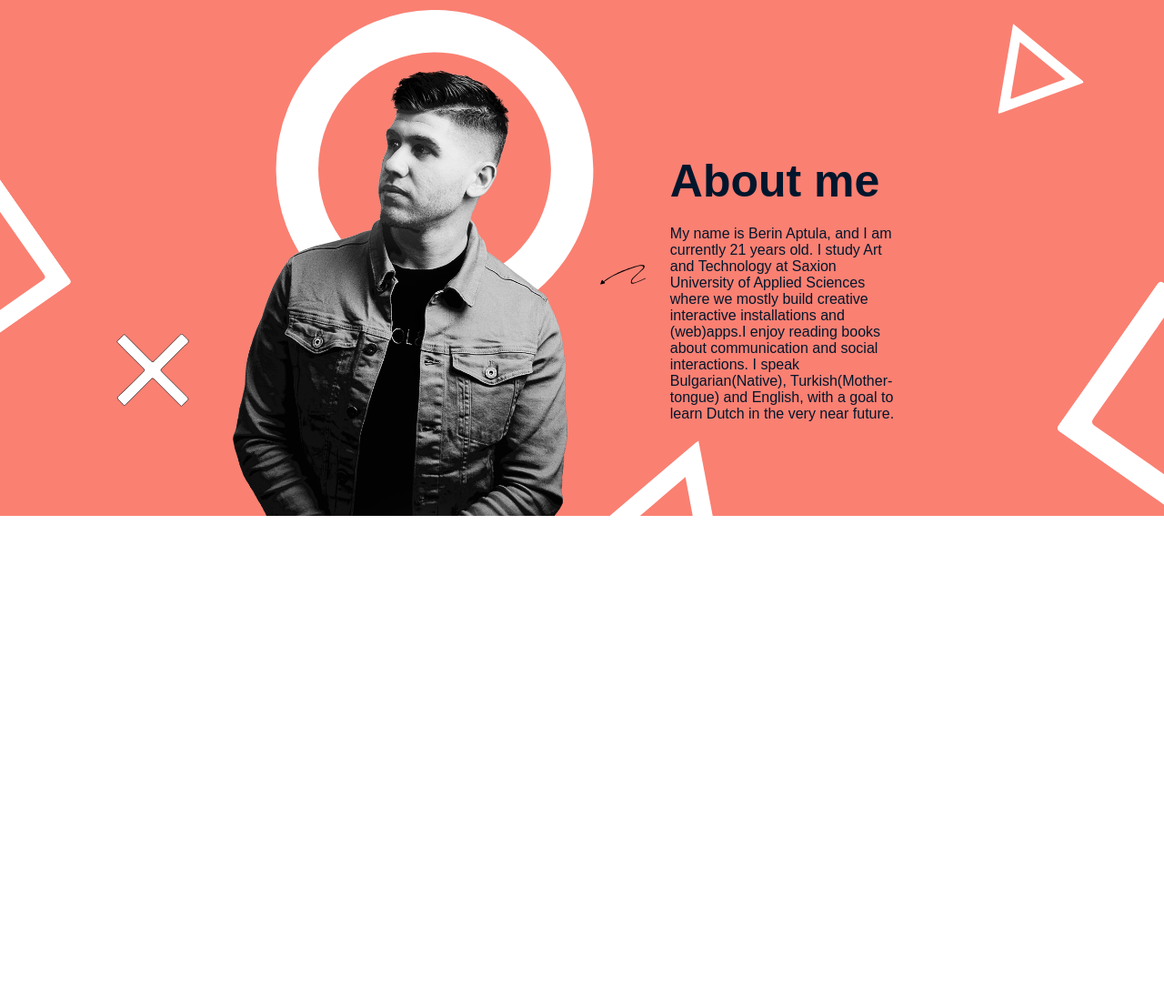
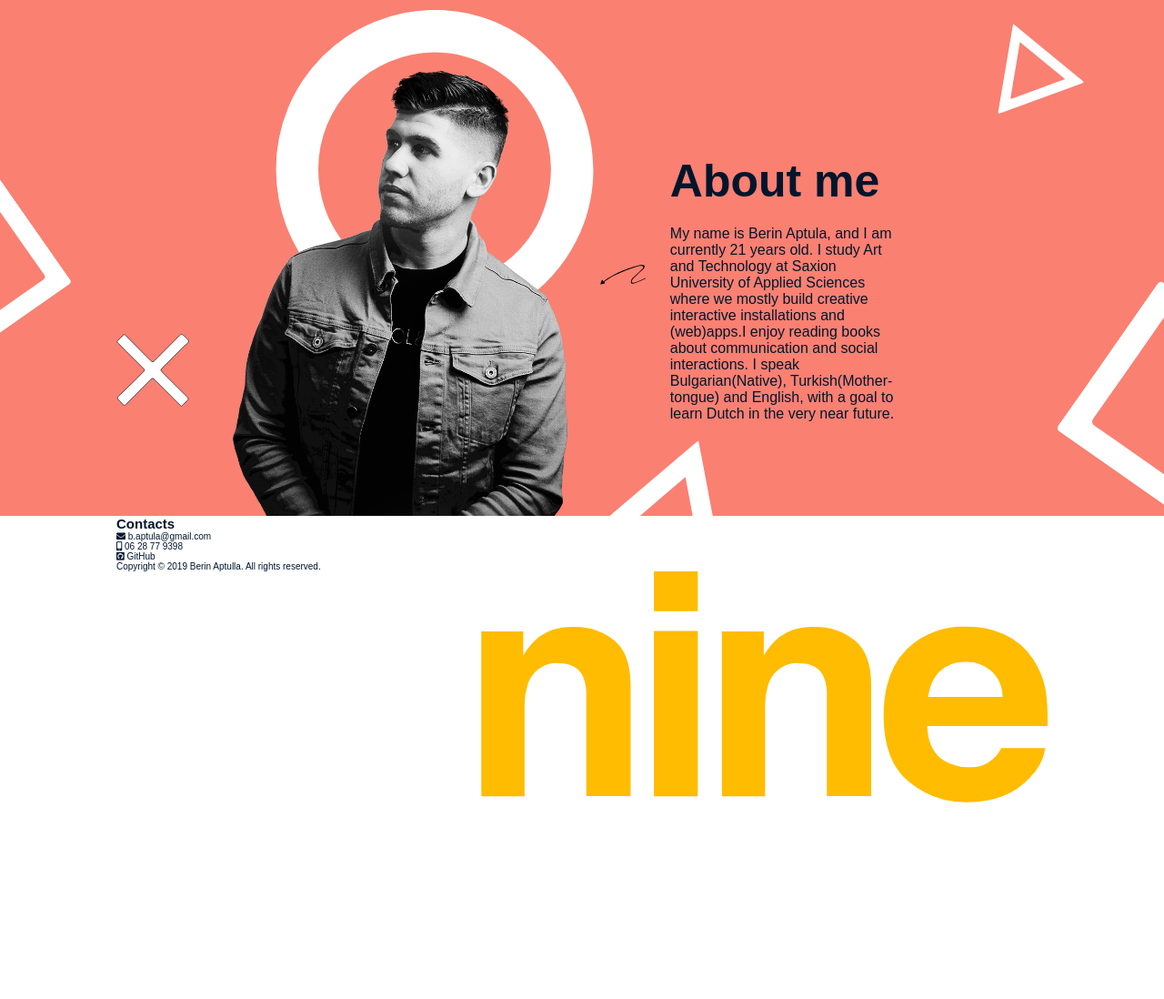
Before and after one commit to berinaptula/Portfolio-website, a website: page index.html in a window 1280 px wide. Shown: the part 3057-4155 px from the top of the page at 91% size. Before the commit the page ends 3624 px from the top, so only its background shows below. Drawn offline with Linux system fonts and the light colour scheme; a web font is replaced by a local one.

Commit message:
Markup footer

```diff
--- a/index.html
+++ b/index.html
@@ -251,6 +251,31 @@
             </div>
         </section>
     </main>
+    <footer class="footer">
+        <div class="footer__container container">
+            <div class="footer__contacts">
+                <h2>Contacts</h2>
+                <div class="footer__contacts--container">
+                    <div class="footer__contacts--contact">
+                        <i class="fas fa-envelope footer__contacts--icon"></i>
+                        <span class="footer__contacts--text">b.aptula@gmail.com</span>
+                    </div>
+                    <div class="footer__contacts--contact">
+                        <i class="fas fa-mobile-alt footer__contacts--icon"></i>
+                        <span class="footer__contacts--text">06 28 77 9398</span>
+                    </div>
+                    <div class="footer__contacts--contact">
+                        <i class="fab fa-github-square footer__contacts--icon"></i>
+                        <span class="footer__contacts--text">GitHub</span>
+                    </div>
+                </div>
+            </div>
+            <div class="footer__legal">
+                <span class="footer__legal--text">Copyright &copy; 2019 Berin Aptulla. All rights reserved.</span>
+                <img src="/media/img/nine-eleven-logo.svg" alt="Nine Eleven Logo">
+            </div>
+        </div>
+    </footer>
     <script src="script.js"></script>
 </body>
 
```
